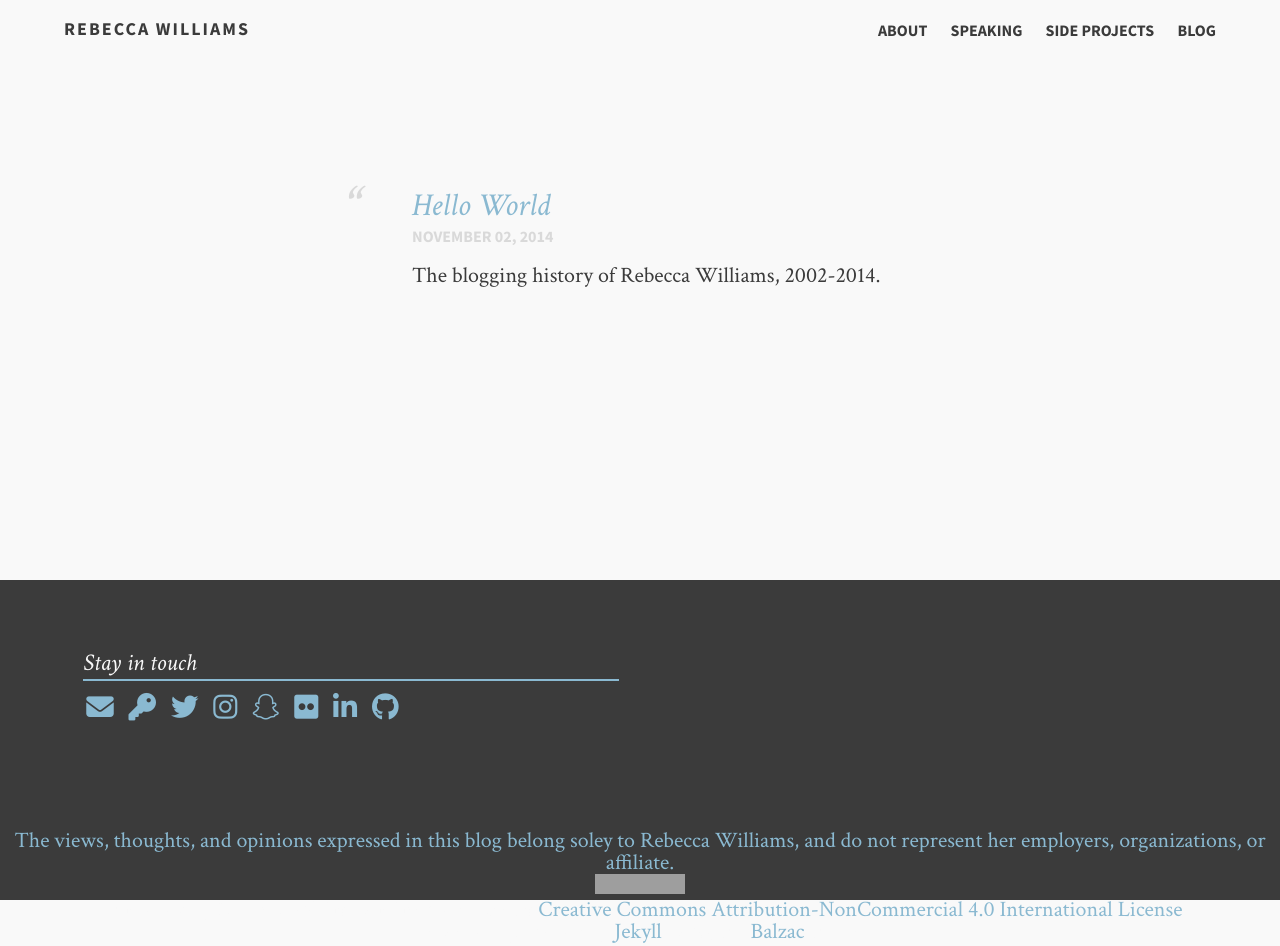
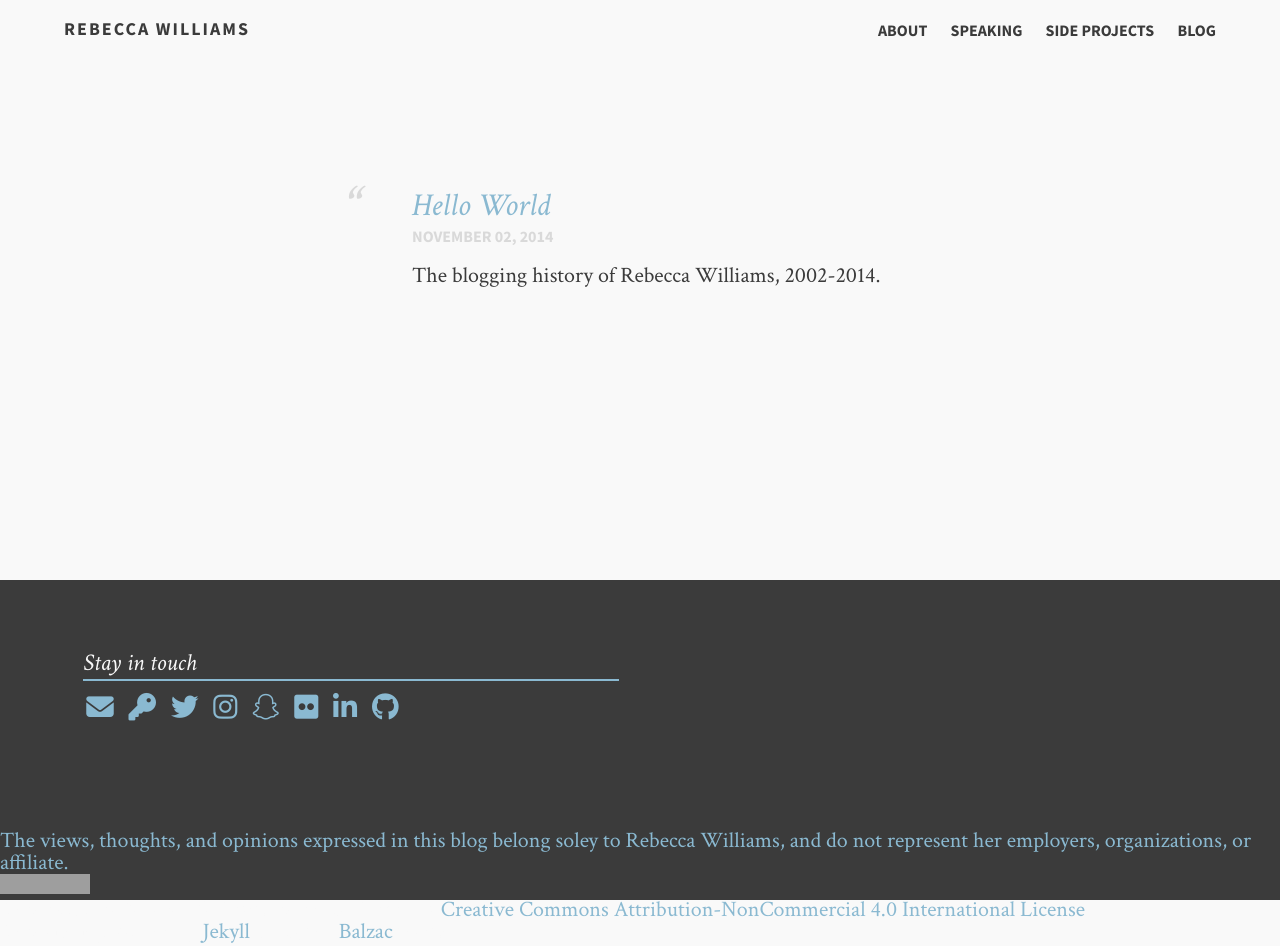
Before and after one commit to rebeccawilliams/rebeccawilliams.us, a Jekyll site: the page built from index.md, in a window 1280 px wide. Built offline with Jekyll 4.4.1, drawn with Linux system fonts in a browser that asks for light colours; nearby versions of some CDN libraries; grey boxes are pictures that could not be loaded.

Commit message:
Update footer.html

```diff
--- a/_includes/footer.html
+++ b/_includes/footer.html
@@ -16,9 +16,9 @@
       </ol>
     </aside>
     <aside class="wrap">
-	<center>The views, thoughts, and opinions expressed in this blog belong soley to Rebecca Williams, and do not represent her employers, organizations, or affiliate.</center>
-	<center><a rel="license" href="http://creativecommons.org/licenses/by-nc/4.0/"><img alt="Creative Commons License" style="border-width:0" src="https://i.creativecommons.org/l/by-nc/4.0/80x15.png" /></a><br />This work by Rebecca Williams is licensed under a <a rel="license" href="http://creativecommons.org/licenses/by-nc/4.0/">Creative Commons Attribution-NonCommercial 4.0 International License</a></center>
-	<center>This site is powered by <a href="https://jekyllrb.com">Jekyll</a> using the <a href="https://jekyll.gtat.me/about">Balzac</a> theme.</center>
+	<div>The views, thoughts, and opinions expressed in this blog belong soley to Rebecca Williams, and do not represent her employers, organizations, or affiliate.</div>
+	<div><a rel="license" href="http://creativecommons.org/licenses/by-nc/4.0/"><img alt="Creative Commons License" style="border-width:0" src="https://i.creativecommons.org/l/by-nc/4.0/80x15.png" /></a><br />This work by Rebecca Williams is licensed under a <a rel="license" href="http://creativecommons.org/licenses/by-nc/4.0/">Creative Commons Attribution-NonCommercial 4.0 International License</a></div>
+	<div>This site is powered by <a href="https://jekyllrb.com">Jekyll</a> using the <a href="https://jekyll.gtat.me/about">Balzac</a> theme.</div>
      </aside>
    </footer>
 
```
